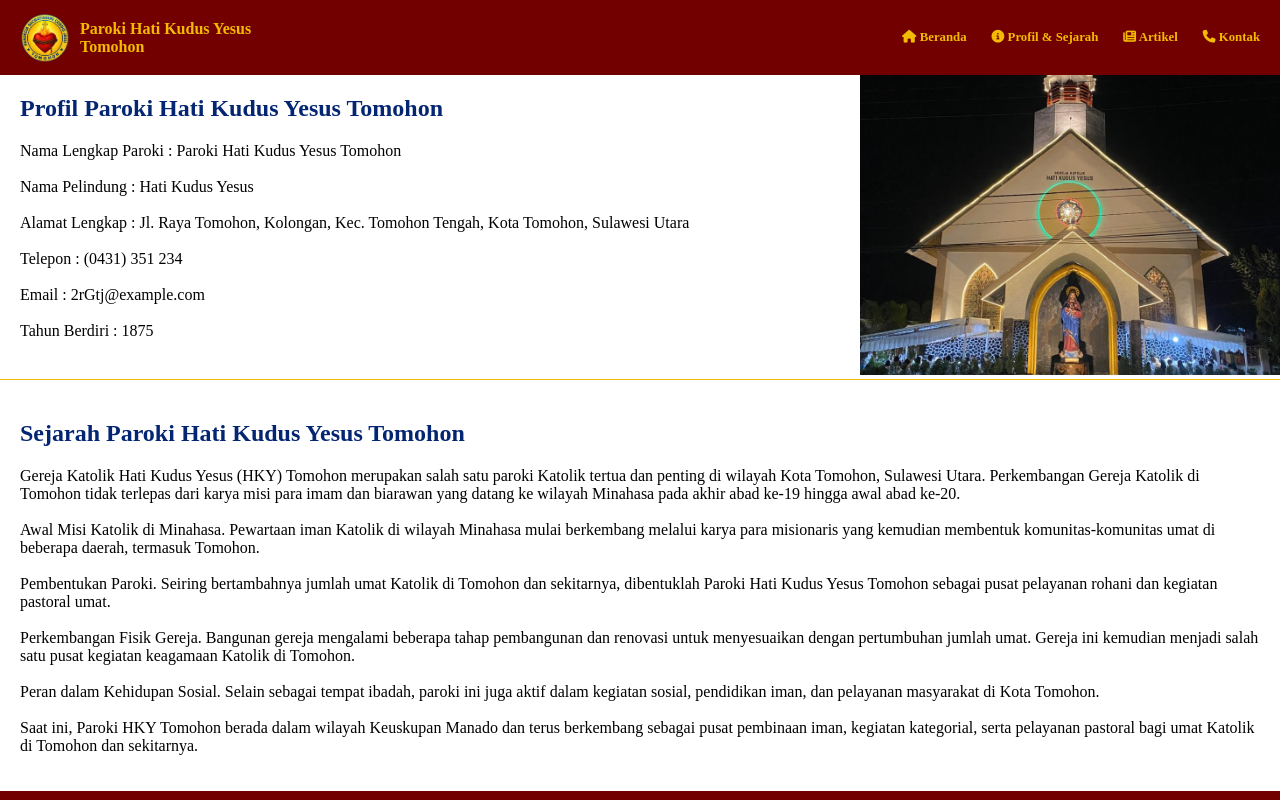
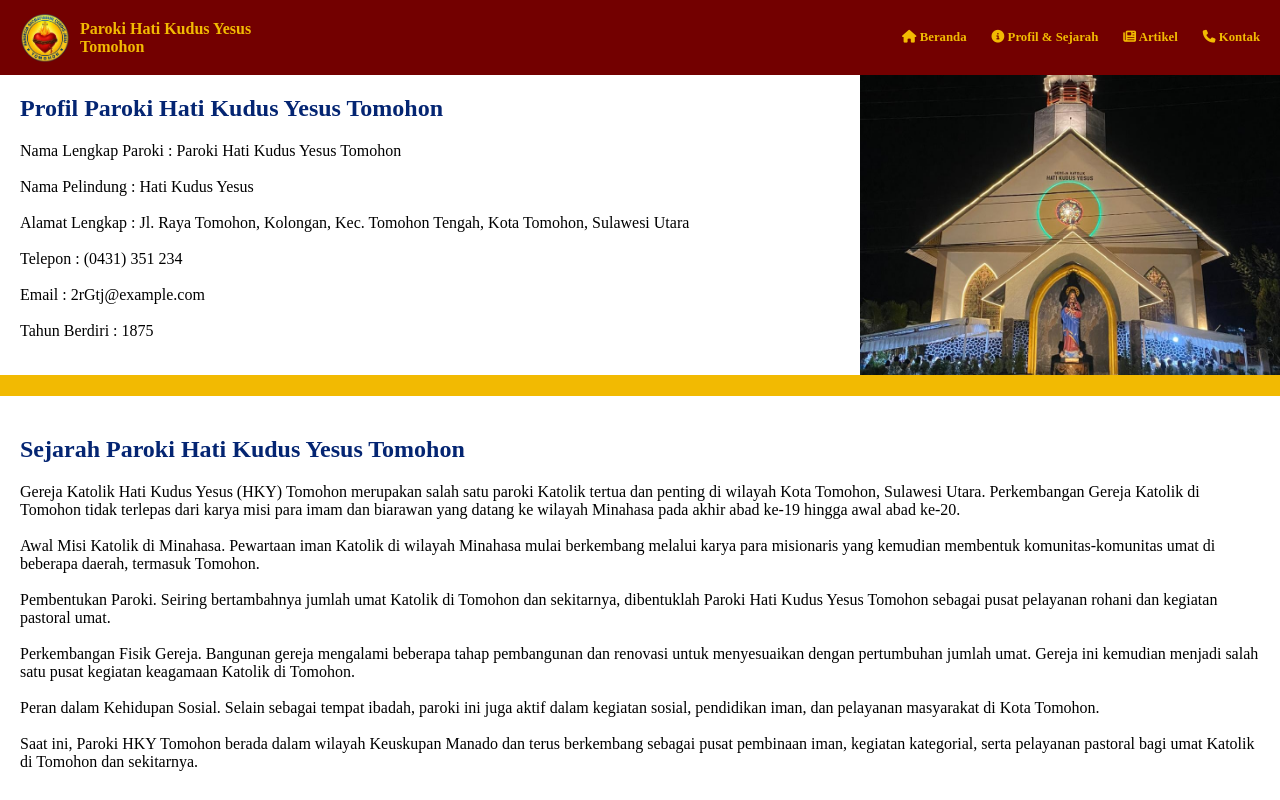
Before and after one commit to srmpandejlaki/Website-HKY, a React (Vite) app: page /profil-sejarah in a window 1280 px wide. Shown: the top 800 px of the page. Built offline with nearby package versions, Linux system fonts and the light colour scheme.

Commit message:
tambah page berita dan struktur folder disesuaikan kembali

```diff
--- a/src/App.jsx
+++ b/src/App.jsx
@@ -1,7 +1,8 @@
 import { Route, Routes, Navigate } from "react-router-dom";
 import MainLayout from "./shared/layouts/MainLayout/MainLayout";
 import DashboardUmat from "./features/umat/pages/Dashboard";
-import ProfilSejarah from "./features/umat/pages/ProfilSejarah";
+import ProfilSejarah from "./features/umat/pages/Profil&Sejarah/ProfilSejarah";
+import Berita from "./features/umat/pages/Artikel/Berita";
 
 function App() {
 
@@ -12,6 +13,7 @@ function App() {
           <Route index element={<Navigate to="dashboard" />} />
           <Route path="dashboard" element={<DashboardUmat />} />
           <Route path="profil-sejarah" element={<ProfilSejarah />} />
+          <Route path="berita" element={<Berita />} />
         </Route>
       </Routes>
     </main>
--- /dev/null
+++ b/src/features/umat/pages/Artikel/Berita.jsx
@@ -0,0 +1,14 @@
+import React from "react";
+
+function Berita() {
+  return (
+    <div className="berita-page">
+      <h2 className="title-berita">Berita Paroki</h2>
+      <div className="berita-utama"></div>
+      <div className="berita-lain"></div>
+      {/* Konten berita akan ditempatkan di sini */}
+    </div>
+  );
+}
+
+export default Berita;
--- a/src/features/umat/pages/ProfilSejarah.jsx
+++ b/src/features/umat/pages/Profil&Sejarah/ProfilSejarah.jsx
@@ -1,13 +1,13 @@
 import React from "react";
-import ProfilParoki from "../components/profil&sejarah/ProfilParoki";
-import SejarahParoki from "../components/profil&sejarah/SejarahParoki";
+import ProfilParoki from "../../components/profil&sejarah/ProfilParoki";
+import SejarahParoki from "../../components/profil&sejarah/SejarahParoki";
 
 function ProfilSejarah() {
   return (
     <div className="profilsejarah-section">
       <ProfilParoki />
 
-      <div className="yellow-line"></div>
+      <div className="yellow-line-bold"></div>
 
       <SejarahParoki />
     </div>
--- a/src/features/umat/pages/ProfilSejarah.scss
+++ b/src/features/umat/pages/Profil&Sejarah/ProfilSejarah.scss
@@ -1,5 +1,5 @@
-@use '../../../styles/abstracts/variables.scss' as *;
-@use '../../../styles/abstracts/mixins.scss' as *;
+@use '../../../../styles/abstracts/mixins.scss' as *;
+@use '../../../../styles/abstracts/variables.scss' as *;
 
 .profilsejarah-section {
 }
@@ -9,8 +9,12 @@
   display: grid;
   grid-template-columns: 2fr 1fr;
 
-  .image-profil img {
+  .image-profil {
     height: 300px;
+  }
+
+  img {
+    height: 100%;
     width: 100%;
     object-fit: cover;
   }
--- a/src/shared/components/UserNavigation.jsx
+++ b/src/shared/components/UserNavigation.jsx
@@ -6,7 +6,7 @@ function Navigation() {
       <ul className="navigation">
         <li className="nav-links"><a href="/"><i className="fa-solid fa-house"></i> Beranda</a></li>
         <li className="nav-links"><a href="/profil-sejarah"><i className="fa-solid fa-info-circle"></i> Profil & Sejarah</a></li>
-        <li className="nav-links"><a href="/articles"><i className="fa-solid fa-newspaper"></i> Artikel</a></li>
+        <li className="nav-links"><a href="/berita"><i className="fa-solid fa-newspaper"></i> Artikel</a></li>
         <li className="nav-links"><a href="/contact"><i className="fa-solid fa-phone"></i> Kontak</a></li>
       </ul>
     </nav>
--- a/src/styles/main.scss
+++ b/src/styles/main.scss
@@ -65,3 +65,9 @@ a {
   height: 1px;
   background-color: $tertiary-color;
 }
+
+.yellow-line-bold {
+  height: 1.3rem;
+  background-color: $tertiary-color;
+  padding: 0;
+}
--- a/src/styles/style.js
+++ b/src/styles/style.js
@@ -3,5 +3,5 @@
 const style = import.meta.glob([
   './**/*.scss',
   '../shared/**/*.scss',
-  '../features/**/*.scss',
+  '../features/**/**/*.scss',
 ], { eager: true });
```
Also changed, not shown: src/features/auth/pages/LoginPage.jsx (added, +12 -0 lines), src/features/umat/pages/Artikel/Berita.scss (added).
